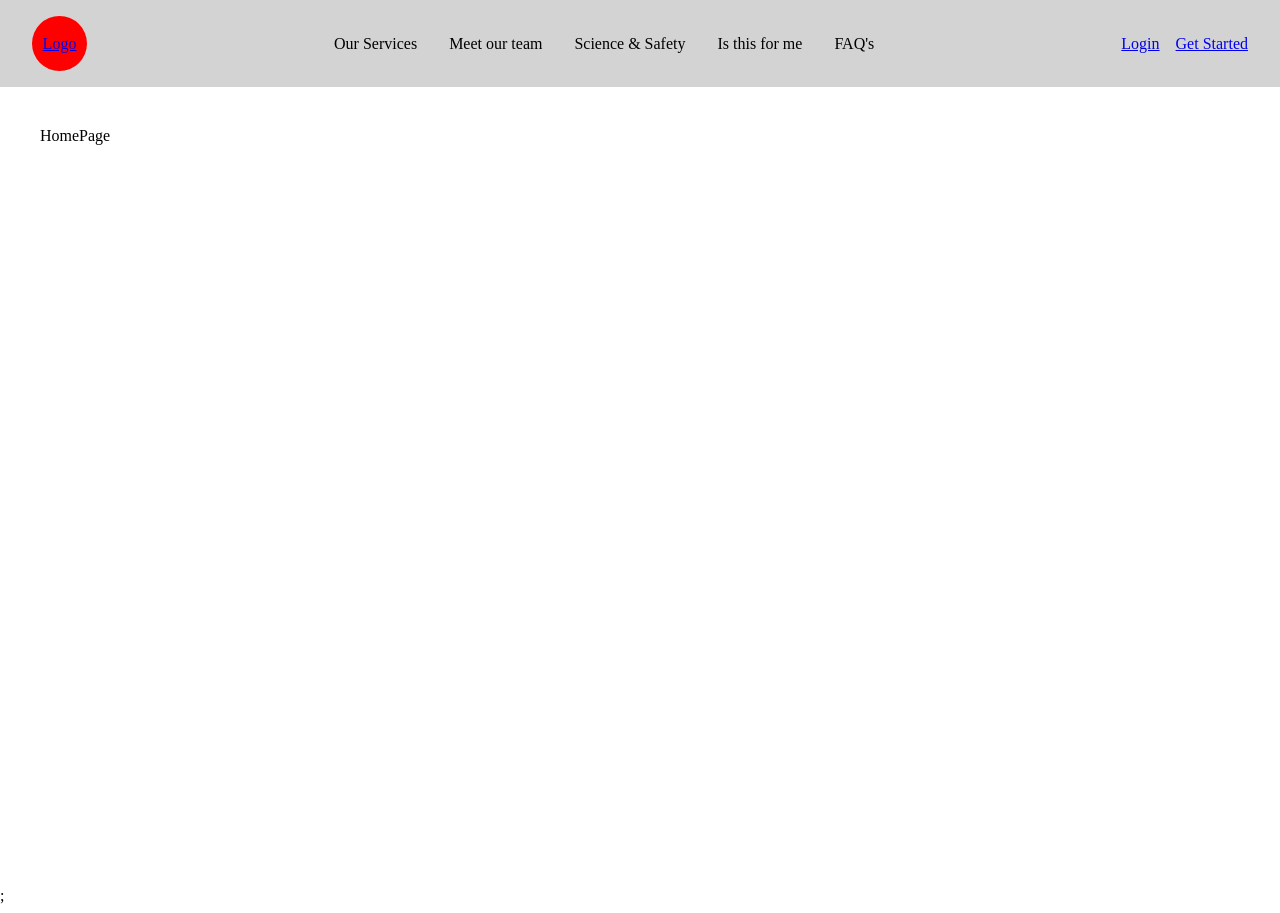
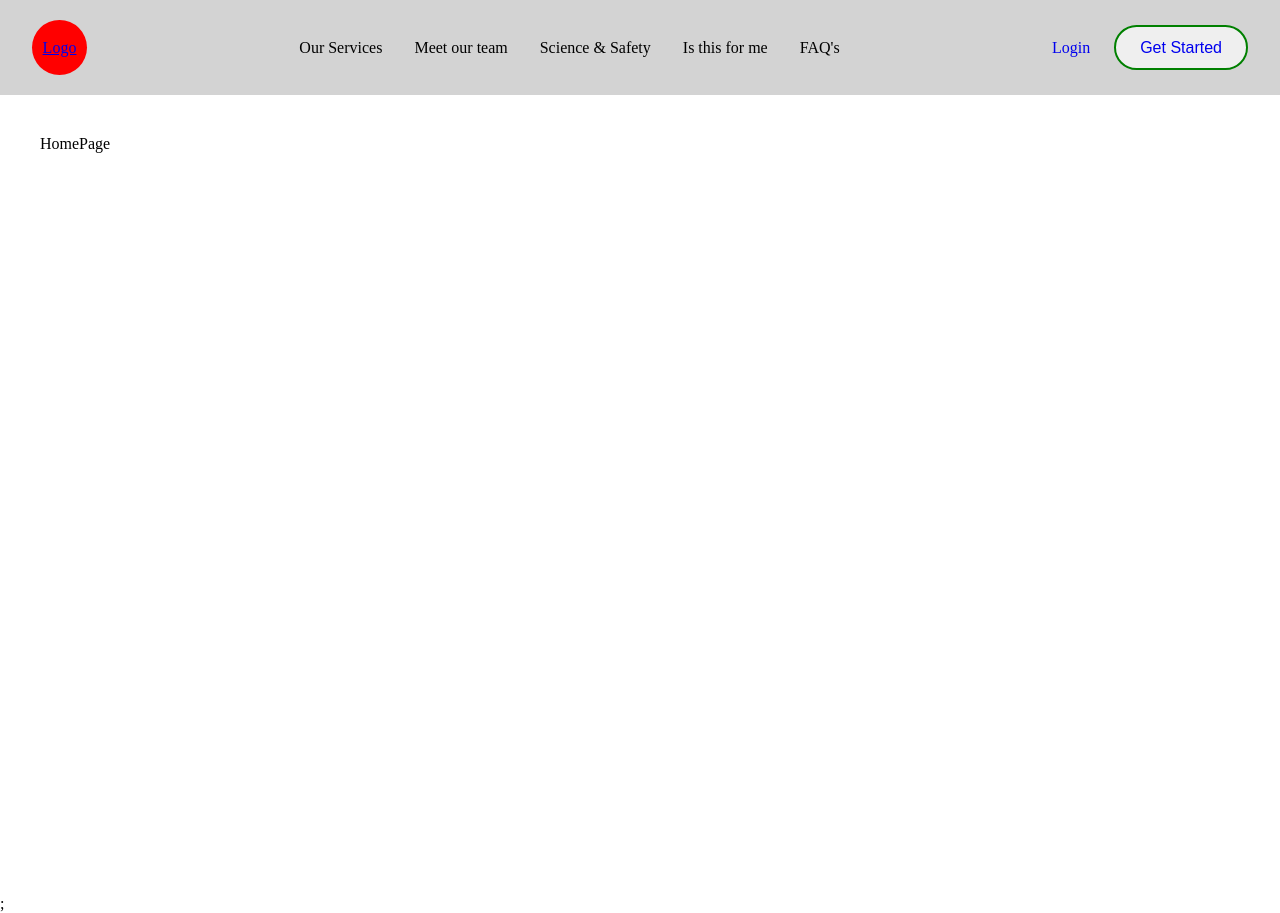
Before and after one commit to yumawayoffical/yuma-way, a React (Vite) app in the folder yuma-way/: page / in a window 1280 px wide. Built offline with nearby package versions, Linux system fonts and the light colour scheme.

Commit message:
Create button component that will dynamically update a button when specifed by buttonType else default is base button.

```diff
--- /dev/null
+++ b/yuma-way/src/components/button/button.component.jsx
@@ -0,0 +1,24 @@
+import React from "react";
+import { BaseButton, CloseButton, DropDownMenuButton, GetStartedButton } from "./button.styles";
+
+export const BUTTON_TYPES_CLASSES = {
+  base: "base",
+  getStarted: "getStarted",
+  dropdown: "dropdown",
+  close: "close",
+};
+
+const getButton = (buttonType = BUTTON_TYPES_CLASSES.base) =>
+  ({
+    [BUTTON_TYPES_CLASSES.base]: BaseButton,
+    [BUTTON_TYPES_CLASSES.getStarted]: GetStartedButton,
+    [BUTTON_TYPES_CLASSES.dropdown]: DropDownMenuButton,
+    [BUTTON_TYPES_CLASSES.close]: CloseButton,
+  }[buttonType]);
+
+const CustomButton = ({ children, buttonType, ...otherProps }) => {
+  const CustomButton = getButton(buttonType);
+  return <CustomButton {...otherProps}>{children}</CustomButton>;
+};
+
+export default CustomButton;
--- /dev/null
+++ b/yuma-way/src/components/button/button.styles.jsx
@@ -0,0 +1,25 @@
+import styled, { css } from "styled-components";
+
+const DEFAULT_BUTTON_STYLES = css`
+  padding: 0.7rem 1rem;
+  font-size: 16px;
+  border-radius: 32px;
+`;
+export const BaseButton = styled.button`
+  ${DEFAULT_BUTTON_STYLES}
+`;
+
+export const GetStartedButton = styled.button`
+  ${DEFAULT_BUTTON_STYLES}
+  padding: 0.7rem 1.5rem !important;
+
+  border: 2px solid green;
+  color: #000;
+`;
+
+export const DropDownMenuButton = styled.button`
+  border: 2px solid blue;
+`;
+export const CloseButton = styled.button`
+  border: 2px solid red;
+`;
--- a/yuma-way/src/components/navigation/index.styles.jsx
+++ b/yuma-way/src/components/navigation/index.styles.jsx
@@ -4,7 +4,7 @@ import { device } from "../../main.styles";
 
 export const StyledNavigation = styled.nav`
   width: 100%;
-  min-height: 75px;
+  min-height: 95px;
   padding: 1rem 2rem;
   background-color: lightgray;
   display: flex;
@@ -20,7 +20,11 @@ export const StyledNavigation = styled.nav`
   }
   & .link-container {
     display: flex;
-    gap: 1rem;
+    align-items: center;
+    gap: 1.5rem;
+    & .link-item {
+      text-decoration: none;
+    }
   }
 `;
 export const StyledNavigationList = styled.ul`
--- a/yuma-way/src/components/navigation/navigation-dropdown.component.jsx
+++ b/yuma-way/src/components/navigation/navigation-dropdown.component.jsx
@@ -2,6 +2,7 @@ import React, { useState } from "react";
 import { GlobalStyle, StyledNavigationMobileMenu } from "./index.styles";
 import NavigationList from "./navigationList.component";
 import { CgMenuRight, CgClose } from "react-icons/cg";
+import CustomButton, { BUTTON_TYPES_CLASSES } from "../button/button.component";
 const NavigationDropdown = () => {
   const [isOpen, setIsOpen] = useState(false);
 
@@ -15,14 +16,14 @@ const NavigationDropdown = () => {
   return (
     <>
       {isOpen && <GlobalStyle />}
-      <button className="menu-button-open" onClick={handleMenuClickEvent}>
+      <CustomButton buttonType={BUTTON_TYPES_CLASSES.dropdown} className="menu-button-open" onClick={handleMenuClickEvent}>
         <CgMenuRight fontSize={"24px"} />
-      </button>
+      </CustomButton>
       {isOpen && (
         <StyledNavigationMobileMenu>
-          <button className="menu-button-close" onClick={handleMenuClickEvent}>
+          <CustomButton buttonType={BUTTON_TYPES_CLASSES.close} className="menu-button-close" onClick={handleMenuClickEvent}>
             <CgClose fontSize={"24px"} />
-          </button>
+          </CustomButton>
           <NavigationList setIsOpen={setIsOpen} />
         </StyledNavigationMobileMenu>
       )}
--- a/yuma-way/src/components/navigation/navigation.componext.jsx
+++ b/yuma-way/src/components/navigation/navigation.componext.jsx
@@ -5,6 +5,7 @@ import NavigationList from "./navigationList.component";
 import { useMediaQuery } from "react-responsive";
 import { device } from "../../main.styles";
 import NavigationDropdown from "./navigation-dropdown.component";
+import CustomButton, { BUTTON_TYPES_CLASSES } from "../button/button.component";
 
 const Navigation = () => {
   const isDesktopOrLarger = useMediaQuery({
@@ -20,8 +21,14 @@ const Navigation = () => {
       {isDesktopOrLarger ? <NavigationList isDesktopOrLarger={isDesktopOrLarger} /> : <NavigationDropdown />}
       {isDesktopOrLarger && (
         <div className="link-container">
-          <Link to="/login">Login</Link>
-          <Link to="/get-started">Get Started</Link>
+          <Link className="link-item" to="/login">
+            Login
+          </Link>
+          <CustomButton buttonType={BUTTON_TYPES_CLASSES.getStarted}>
+            <Link className="link-item" to="/get-started">
+              Get Started
+            </Link>
+          </CustomButton>
         </div>
       )}
     </StyledNavigation>
```
